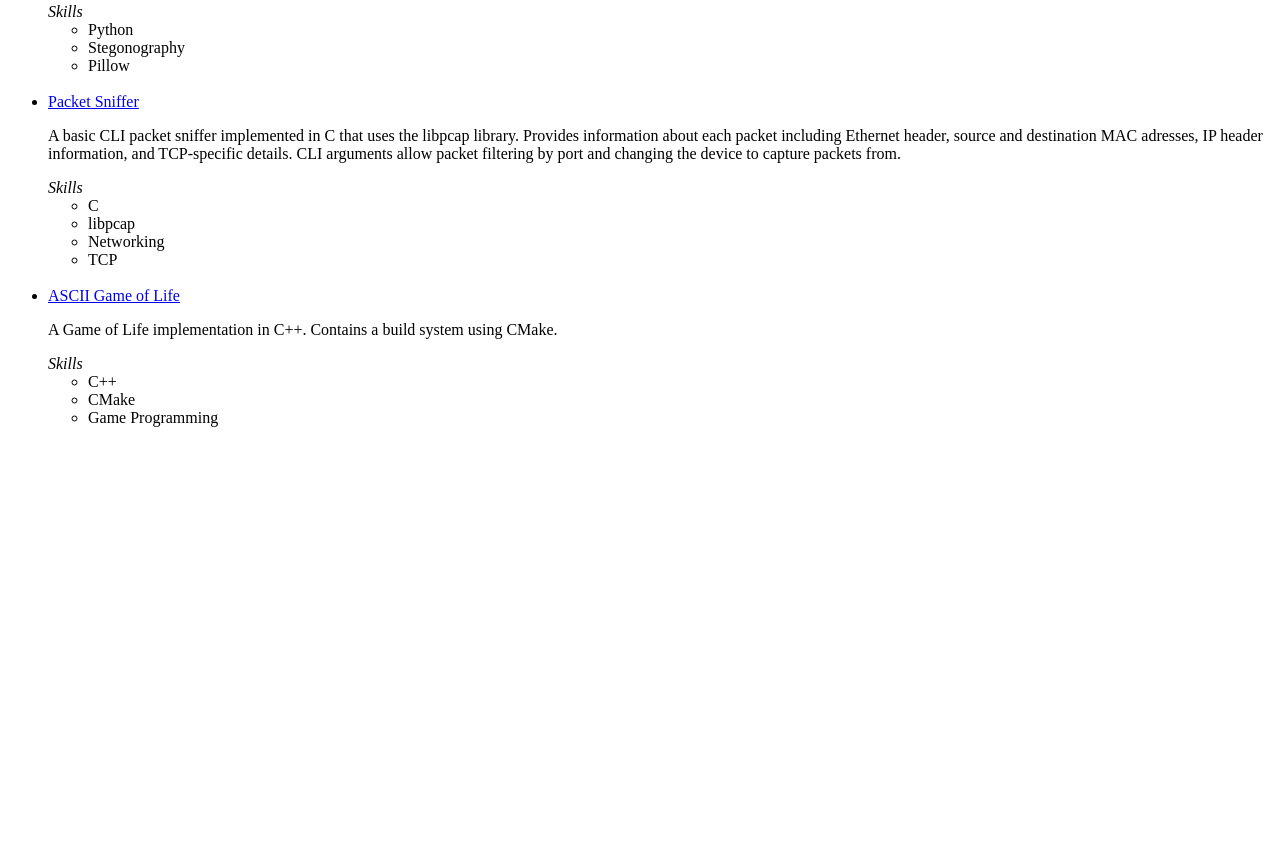
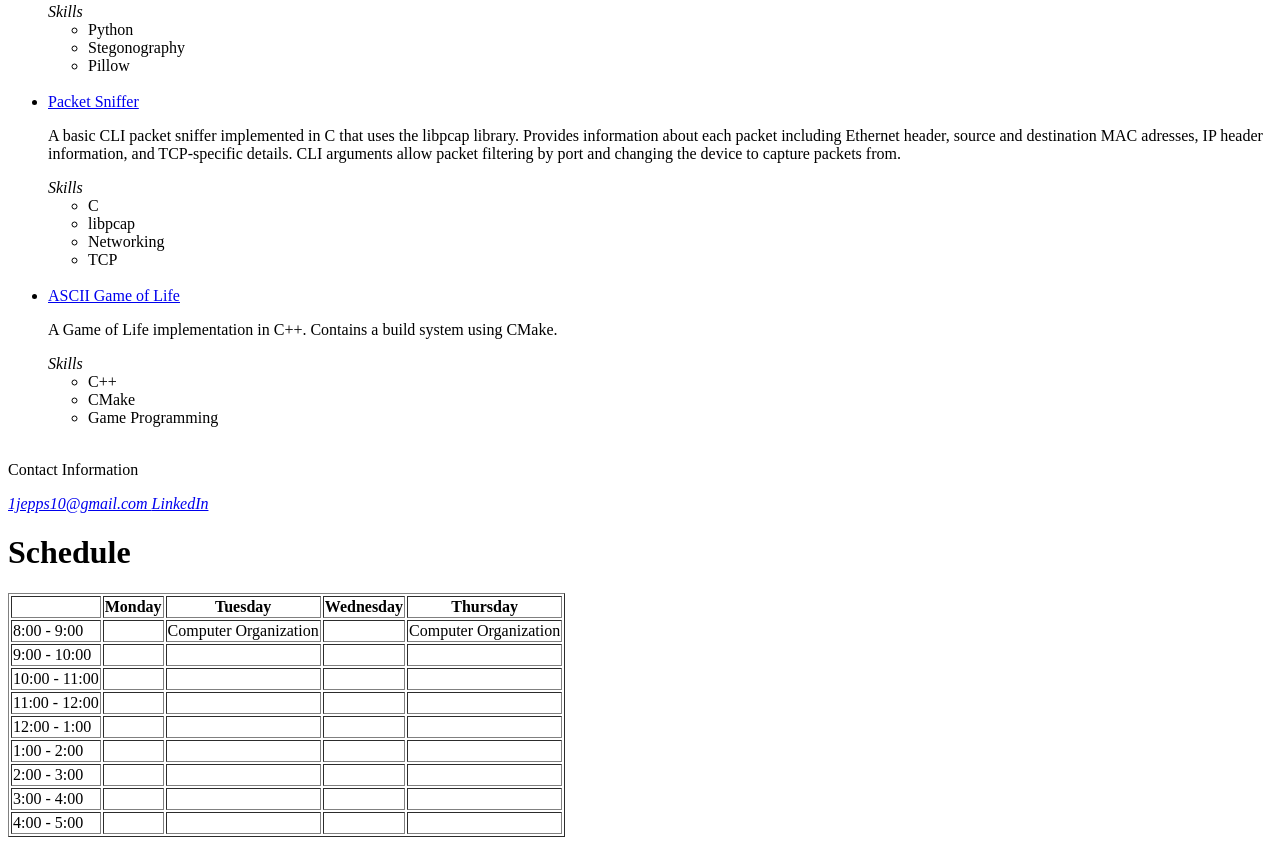
Before and after one commit to 1jepps0/CSCI225, a plain HTML site: page index.html in a window 1280 px wide. Shown: the part 491-1336 px from the top of the page. Before the commit the page ends 952 px from the top, so only its background shows below. Drawn offline with Linux system fonts and the light colour scheme.

Commit message:
added class schedule

```diff
--- a/index.html
+++ b/index.html
@@ -87,9 +87,100 @@
 	</div>
 
 	<div class="contact">
+		<p> Contact Information </p>
+		<address>
+			<a href="mailto:1jepps10@gmail.com"> 1jepps10@gmail.com </a>
+			<a href="https://www.linkedin.com/in/jacob-epps-26b416287/"> LinkedIn </a>
+		</address>
 	</div>
 
 	<div class="schedule">
+		<h1> Schedule </h1>
+		<table border="1">
+
+			<tr>
+				<th> </th>
+				<th> Monday </th>
+				<th> Tuesday </th>
+				<th> Wednesday </th>
+				<th> Thursday </th>
+			</tr>
+
+			<tr>
+				<td> 8:00 - 9:00 </td>
+				<td> </td>
+				<td> Computer Organization </td>
+				<td> </td>
+				<td> Computer Organization </td>
+			</tr>
+
+			<tr>
+				<td> 9:00 - 10:00 </td>
+				<td> </td>
+				<td> </td>
+				<td> </td>
+				<td> </td>
+			</tr>
+
+			<tr>
+				<td> 10:00 - 11:00 </td>
+				<td> </td>
+				<td> </td>
+				<td> </td>
+				<td> </td>
+			</tr>
+
+			<tr>
+				<td> 11:00 - 12:00 </td>
+				<td> </td>
+				<td> </td>
+				<td> </td>
+				<td> </td>
+			</tr>
+
+			<tr>
+				<td> 12:00 - 1:00 </td>
+				<td> </td>
+				<td> </td>
+				<td> </td>
+				<td> </td>
+			</tr>
+
+			<tr>
+				<td> 1:00 - 2:00 </td>
+				<td> </td>
+				<td> </td>
+				<td> </td>
+				<td> </td>
+			</tr>
+
+			<tr>
+				<td> 2:00 - 3:00 </td>
+				<td> </td>
+				<td> </td>
+				<td> </td>
+				<td> </td>
+			</tr>
+
+			<tr>
+				<td> 3:00 - 4:00 </td>
+				<td> </td>
+				<td> </td>
+				<td> </td>
+				<td> </td>
+			</tr>
+
+			<tr>
+				<td> 4:00 - 5:00 </td>
+				<td> </td>
+				<td> </td>
+				<td> </td>
+				<td> </td>
+			</tr>
+
+
+		</table>
+
 
 	</div>
 </body>
```
